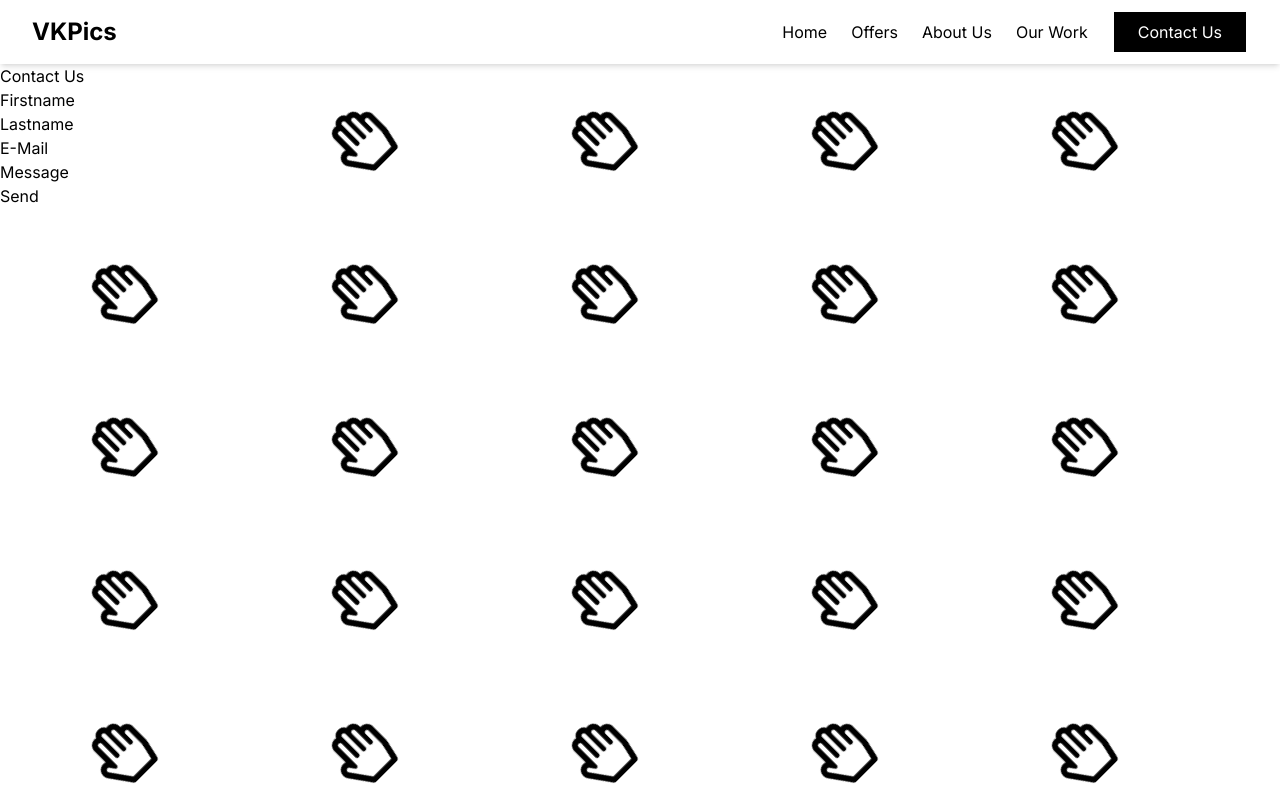
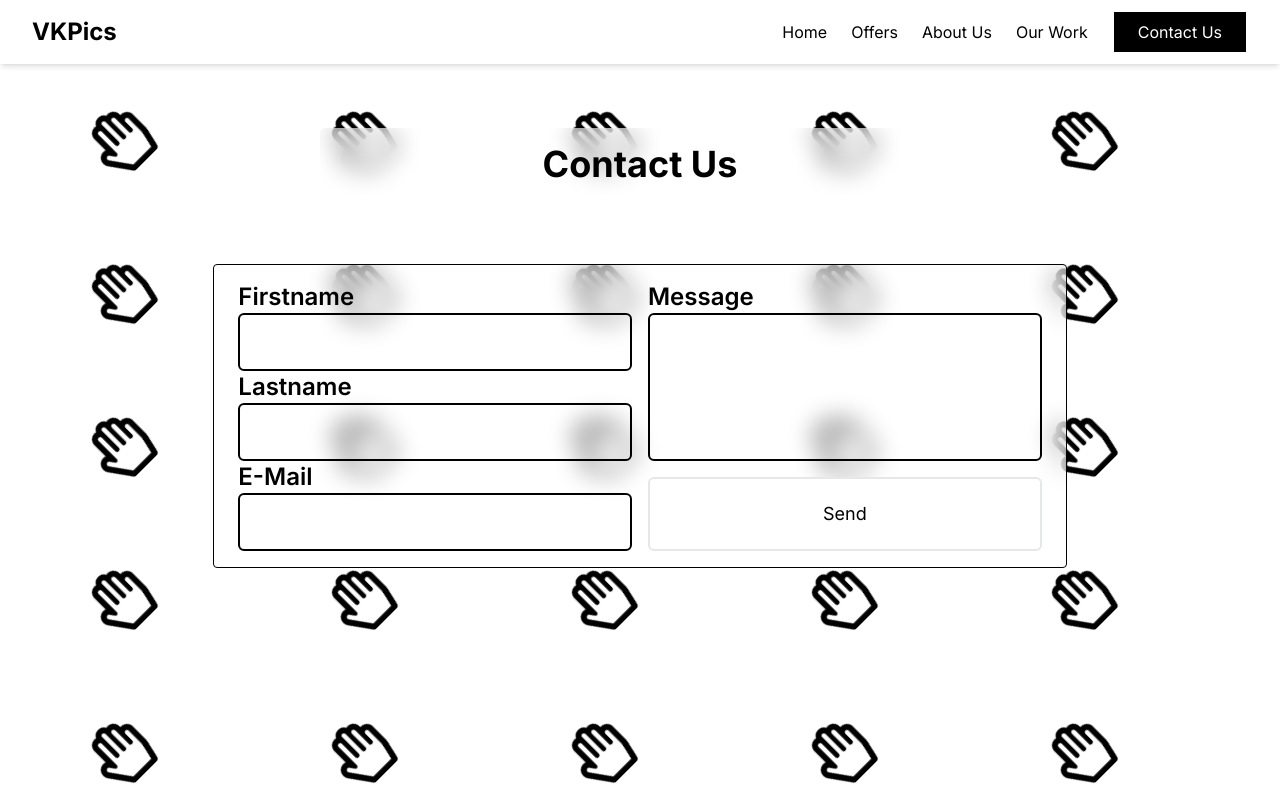
Before and after one commit to AelElliotBanyard/VKPics, a Next.js app in the folder CODE/: page /contact in a window 1280 px wide. Built offline with nearby package versions, Linux system fonts and the light colour scheme.

Commit message:
Update globals.css

```diff
--- a/CODE/app/globals.css
+++ b/CODE/app/globals.css
@@ -98,4 +98,48 @@ body {
   .not-found > .not-found__message {
     @apply text-2xl font-semibold px-4 py-2 text-black dark:text-white;
   }
+
+  .input__container {
+    @apply w-full h-full flex flex-col;
+  }
+
+  .input__container > .input__label {
+    @apply text-black dark:text-white text-2xl font-semibold;
+  }
+
+  .input__container > .input__input {
+    @apply w-full h-full rounded-md border-2 border-black dark:border-white text-black dark:text-white text-2xl font-semibold bg-transparent px-4;
+  }
+
+  .contactForm {
+    @apply w-full flex flex-row h-full;
+  }
+
+  .contactForm > .contactForm__left {
+    @apply w-1/2 h-full flex flex-col justify-center items-center px-2;
+  }
+
+  .contactForm > .contactForm__right {
+    @apply w-1/2 flex flex-col justify-center items-stretch px-2 gap-4;
+  }
+
+  .contactForm > .contactForm__right > .input__container {
+    @apply flex-grow;
+  }
+
+  .contactForm > .contactForm__right > .contactForm__button {
+    @apply h-2/5 border-2 rounded-md bg-white dark:bg-black text-lg;
+  }
+
+  .contact {
+    @apply w-full flex flex-col items-center gap-16 h-full py-16;
+  }
+
+  .contact > .contact__title {
+    @apply text-4xl font-bold text-black dark:text-white bg-white/50 dark:bg-black/50 backdrop-blur-md rounded-md px-8 py-4 w-1/2 text-center;
+  }
+
+  .contact > .contact__form {
+    @apply w-2/3 h-1/2 flex flex-col justify-center items-center backdrop-blur-md p-4 border border-black dark:border-white rounded bg-white/50 dark:bg-black/50;
+  }
 }
```
